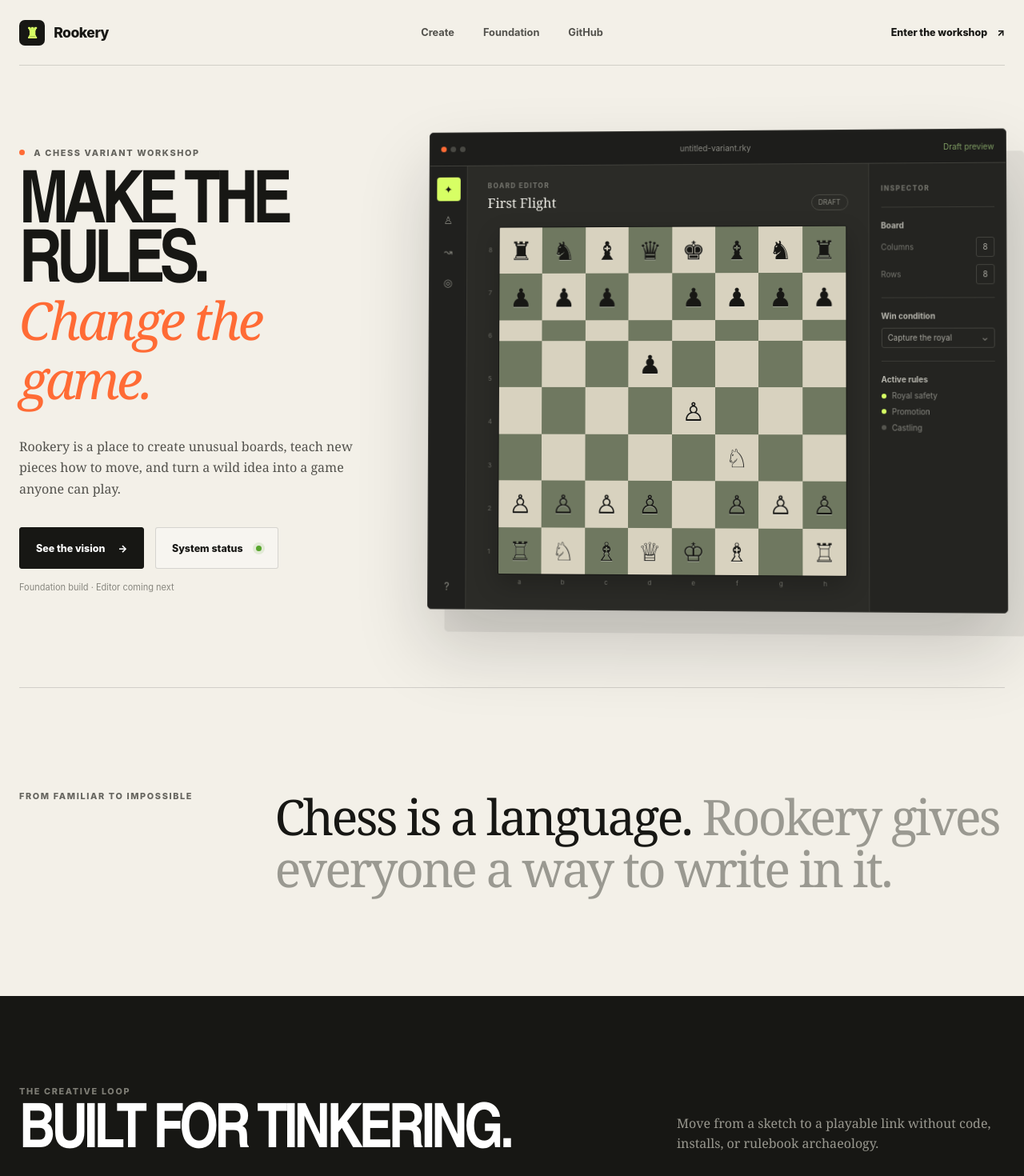
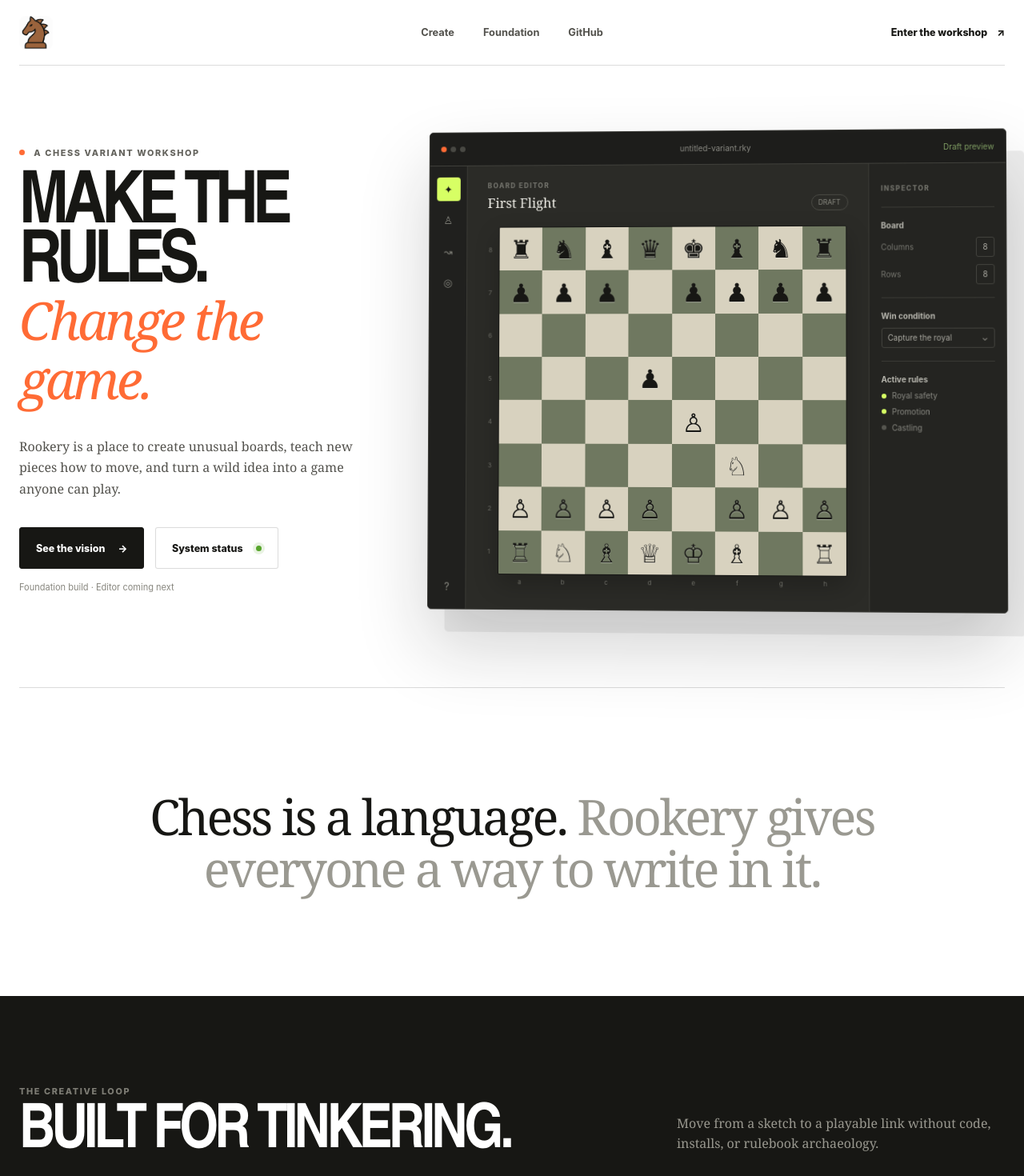
Before and after one commit to fawzmehfil/rookery, a Next.js app: page / in a window 1280 px wide. Shown: the top 1470 px of the page at 80% size. Built offline with nearby package versions, Linux system fonts and the light colour scheme; no server answers.

Commit message:
Tidy the landing page presentation

```diff
--- a/src/app/globals.css
+++ b/src/app/globals.css
@@ -1,6 +1,6 @@
 :root {
   --ink: #171714;
-  --paper: #f3f0e8;
+  --paper: #ffffff;
   --acid: #d7ff64;
   --orange: #ff6b35;
   --line: rgba(23, 23, 20, 0.15);
@@ -75,6 +75,27 @@
   background: var(--ink);
   color: var(--acid);
   font-size: 1.15rem;
+}
+
+.header-logo {
+  position: relative;
+  display: block;
+  overflow: hidden;
+  width: 42px;
+  height: 42px;
+  border-radius: 8px;
+  background: white;
+}
+
+.header-logo img {
+  position: absolute;
+  top: 50%;
+  left: 50%;
+  width: 165%;
+  height: 165%;
+  max-width: none;
+  object-fit: cover;
+  transform: translate(-50%, -50%);
 }
 
 nav {
@@ -356,6 +377,7 @@
   grid-column: 2;
   grid-row: 1;
   grid-template-columns: repeat(8, 1fr);
+  grid-template-rows: repeat(8, minmax(0, 1fr));
   border: 1px solid #161614;
   border-radius: 2px;
   box-shadow: 0 12px 30px rgba(0, 0, 0, 0.22);
@@ -471,21 +493,24 @@
 }
 
 .manifesto {
-  display: grid;
-  grid-template-columns: 0.35fr 1fr;
+  display: flex;
+  align-items: center;
+  justify-content: center;
   width: min(100% - 3rem, 1440px);
   margin: 0 auto;
   padding: 8rem 0;
   border-top: 1px solid var(--line);
+  text-align: center;
 }
 
 .manifesto-copy {
-  max-width: 980px;
+  max-width: 1100px;
   margin: 0;
   font-family: Georgia, serif;
   font-size: clamp(2.3rem, 4.8vw, 5rem);
   letter-spacing: -0.045em;
   line-height: 1.05;
+  text-wrap: balance;
 }
 
 .manifesto-copy span {
@@ -756,8 +781,6 @@
   }
 
   .manifesto {
-    grid-template-columns: 1fr;
-    gap: 2rem;
     padding: 5rem 0;
   }
 
--- a/src/app/page.tsx
+++ b/src/app/page.tsx
@@ -1,3 +1,6 @@
+import Image from "next/image";
+import rookeryLogo from "../../assets/rookery.png";
+
 const board = [
   ["♜", "♞", "♝", "♛", "♚", "♝", "♞", "♜"],
   ["♟", "♟", "♟", "", "♟", "♟", "♟", "♟"],
@@ -43,8 +46,9 @@
 
       <header className="site-header">
         <a className="brand" href="#top" aria-label="Rookery home">
-          <span className="brand-mark" aria-hidden="true">♜</span>
-          <span>Rookery</span>
+          <span className="header-logo" aria-hidden="true">
+            <Image src={rookeryLogo} alt="" priority />
+          </span>
         </a>
 
         <nav aria-label="Primary navigation">
@@ -145,7 +149,6 @@
       </section>
 
       <section className="manifesto" id="create">
-        <p className="section-label">From familiar to impossible</p>
         <p className="manifesto-copy">
           Chess is a language. <span>Rookery gives everyone a way to write in it.</span>
         </p>
```
